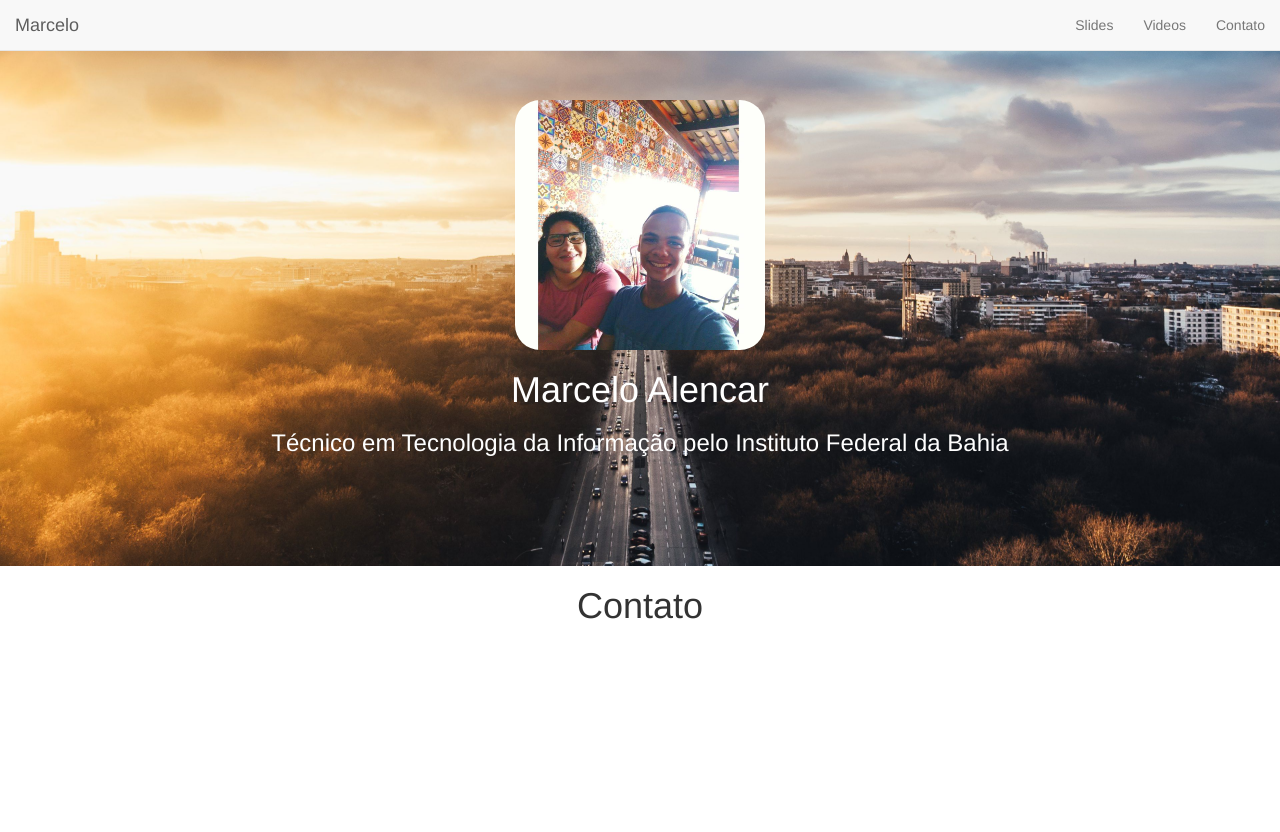
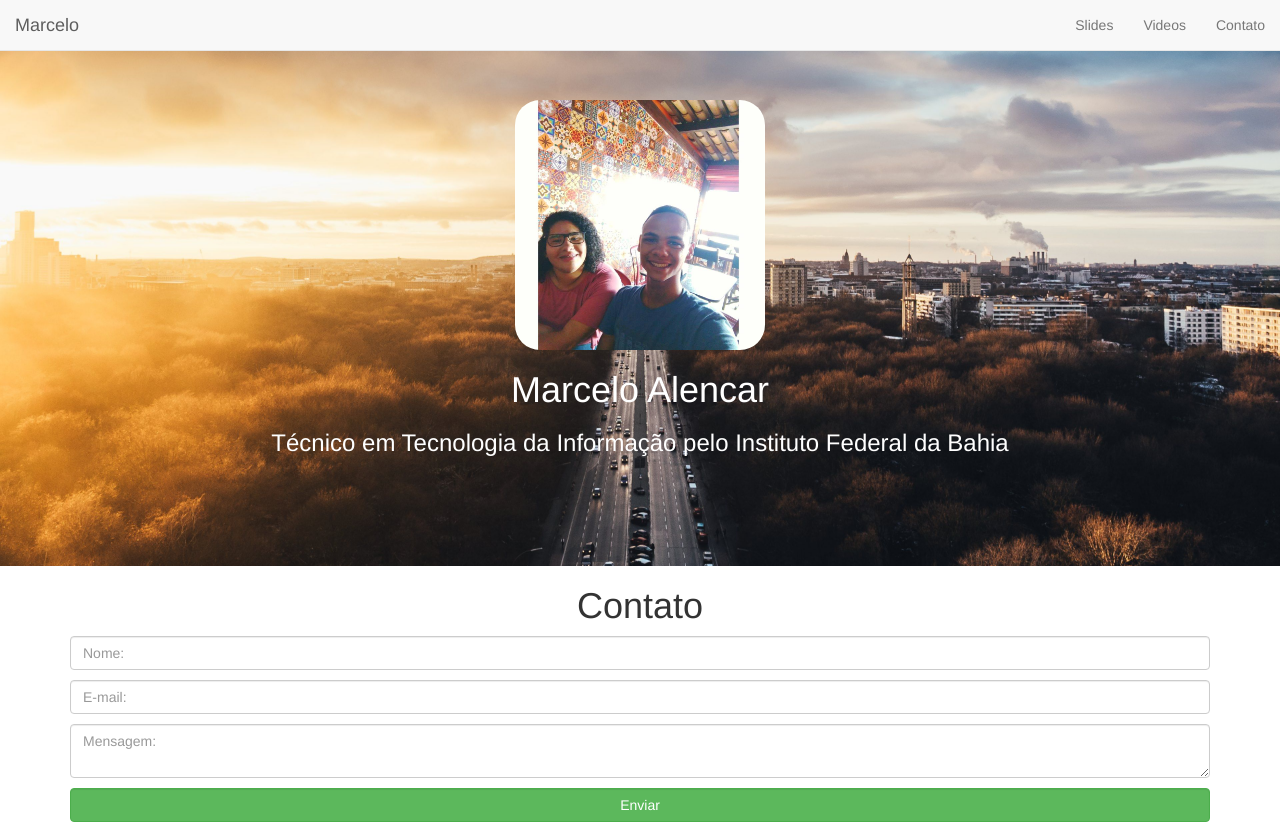
Before and after one commit to Marcelo2Ellos/2Aula-2Ellos-PrimeiraPagina, a plain HTML site: page index.html in a window 1280 px wide. Before the commit the page ends 800 px from the top, so only its background shows below. Drawn offline with nearby package versions, Linux system fonts and the light colour scheme.

Commit message:
Criação da área de Contato

```diff
--- a/index.html
+++ b/index.html
@@ -51,6 +51,20 @@
     <section id="contato">
       <div class="container">
         <h1 class="text-center">Contato</h1>
+        <form class="text-center">
+        <p>
+<input class="form-control" type="text" id="txt-nome" placeholder="Nome:">
+          </p>
+          <p>
+<input class="form-control" type="email" id="txt-email" placeholder="E-mail:">
+          </p>
+          <p>
+<textarea class="form-control" id="txt-mensagem" placeholder="Mensagem:"></textarea>
+          </p>
+          <p>
+<input class="btn btn-success form-control" type="submit" value="Enviar">
+          </p>
+          </form>
       </div>
 
     </section>
```
